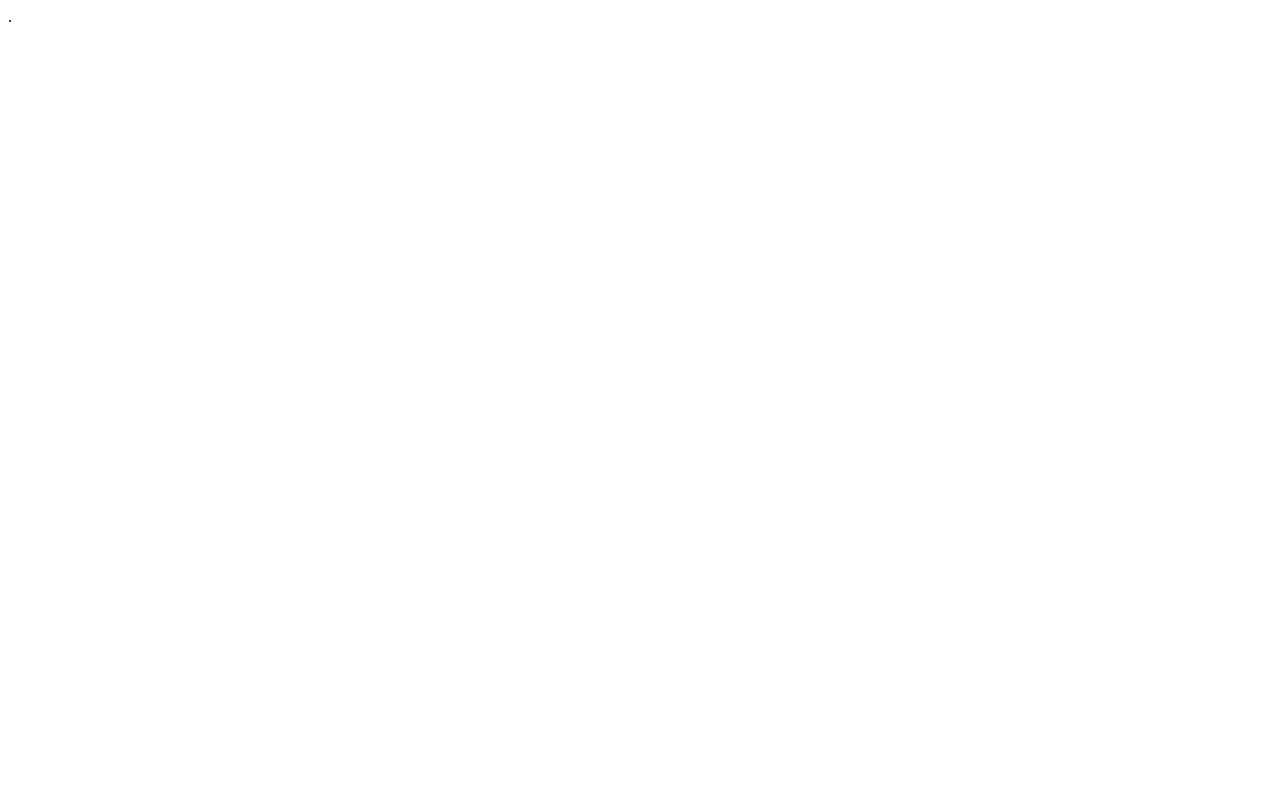
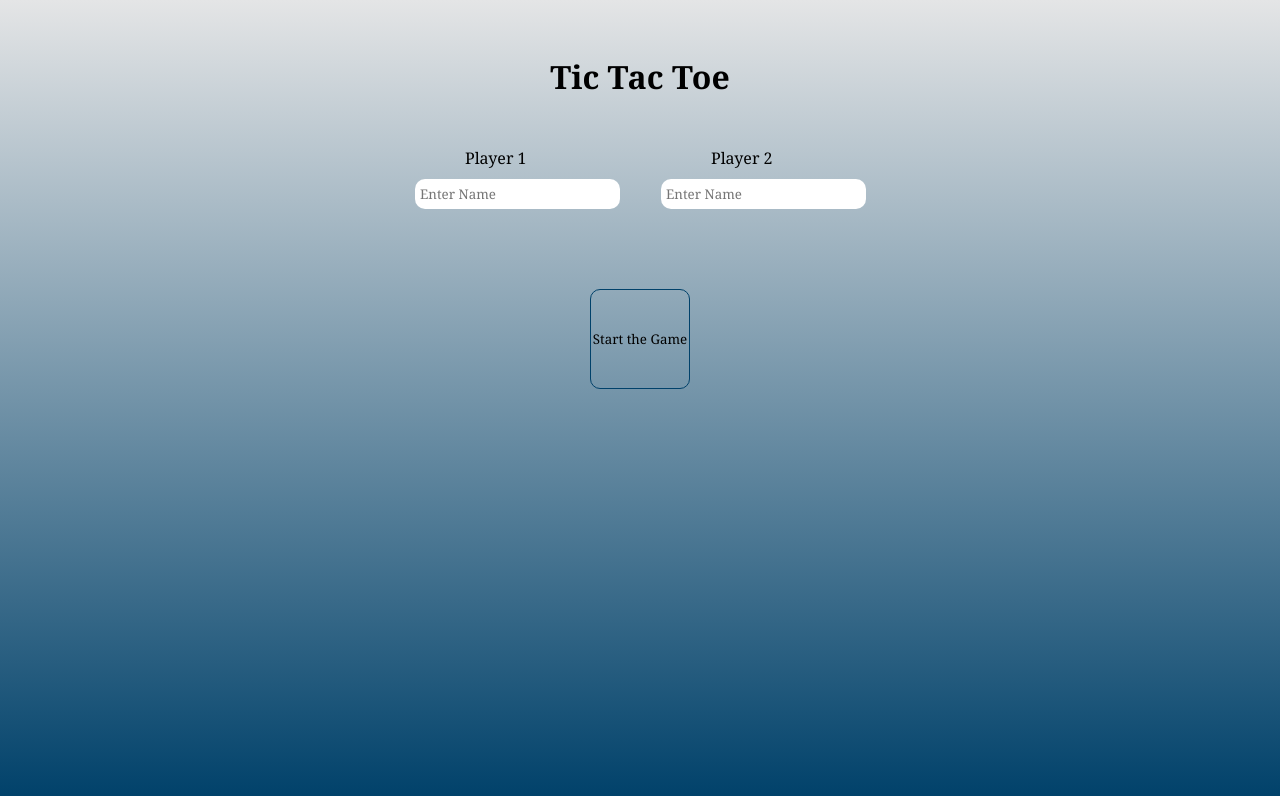
Before and after one commit to Umang1420/Main-Tasks-Saas-innova, a plain HTML site: page Tic Tac Toe/index.html in a window 1280 px wide. Drawn offline with Linux system fonts and the light colour scheme.

Commit message:
Tic Tac Toe

```diff
--- a/Tic Tac Toe/index.html
+++ b/Tic Tac Toe/index.html
@@ -4,8 +4,33 @@
     <meta charset="UTF-8">
     <meta name="viewport" content="width=device-width, initial-scale=1.0">
     <title>Tic Tac Toe</title>
+    <link rel="stylesheet" href="style.css">
 </head>
 <body>
-    .
+    <div class="container">
+        <div class="content">
+            <div class="game-box">
+                <h1>Tic Tac Toe</h1>
+                <div class="input-box">
+                    <div class="player1">
+                        <label>Player 1</label><br>
+                        <input type="text" id="player1" placeholder="Enter Name">
+                    </div>
+                    <div class="player2">
+                        <label>Player 2</label><br>
+                        <input type="text" id="player2" placeholder="Enter Name">
+                    </div>
+                </div>
+                <div class="game">
+                    <div id="btns" class="btns">
+                       <button id="start">Start the Game</button>
+                    </div>
+
+                </div>
+            </div>
+        </div>
+    </div>
 </body>
+<script src="script.js" defer></script>
+<script src="https://kit.fontawesome.com/60b76f61c8.js" crossorigin="anonymous"></script>
 </html>
--- a/Tic Tac Toe/script.js
+++ b/Tic Tac Toe/script.js
@@ -0,0 +1,55 @@
+let start = document.getElementById("start");
+let player1 = document.getElementById("player1");
+let player2 = document.getElementById("player2");
+let winPatterns = [
+    [0, 1, 2],
+    [0, 3, 6],
+    [0, 4, 8],
+    [1, 4, 7],
+    [2, 5, 8],
+    [2, 4, 6],
+    [3, 4, 5],
+    [6, 7, 8]
+];
+
+start.addEventListener("click",function(){
+    document.getElementById("btns").innerHTML = `
+                                                <button class="box"></button>
+                                                <button class="box"></button>
+                                                <button class="box"></button>
+                                                <button class="box"></button>
+                                                <button class="box"></button>
+                                                <button class="box"></button>
+                                                <button class="box"></button>
+                                                <button class="box"></button>
+                                                <button class="box"></button>`;
+
+            let boxes = document.querySelectorAll(".box");
+            let turnO = false;
+            boxes.forEach((box) => {
+                box.addEventListener('click', function () {
+                    if (turnO) {
+                        box.innerHTML = `<i class="fa-solid fa-o fa-xl"></i>`;
+                        box.style.color = 'white';
+                        turnO = false;
+                        box.disabled = true;
+
+                    } else {
+                        box.innerHTML = '<i class="fa-solid fa-x fa-xl"></i>';
+                        box.style.color = 'white';
+                        turnO = true;
+                        box.disabled = true;
+
+                    }
+                });
+            });
+})
+
+
+
+
+
+
+function checkWinner(){
+
+}
--- a/Tic Tac Toe/style.css
+++ b/Tic Tac Toe/style.css
@@ -0,0 +1,80 @@
+*{
+    margin: 0;
+    padding: 0;
+    font-family: Georgia, 'Times New Roman', Times, serif;
+}
+.container{
+    width: 100%;
+    max-width: 100%;
+    margin: 0;
+}
+
+.content{
+    width: 100%;
+    max-width: 100%;
+    height: 100vh;
+    background: linear-gradient(to top,#00416a,#e4e5e6);
+    display: flex;
+    justify-content: center;
+    align-items: center;
+}
+
+.game-box{
+    width: 100%;
+    max-width: 700px;
+    height: 700px;
+    display: flex;
+    flex-direction: column;
+    align-items: center;
+}
+
+label{
+    margin-left:50px;
+}
+h1{
+    text-align: center;
+    padding: 5px;
+    width: 100%;
+}
+
+.input-box{
+    width: 100%;
+    max-width: 450px;
+    height: 150px;
+    display: flex;
+    justify-content: space-between;
+    align-items: center;
+}
+
+input{
+    width: 100%;
+    max-width: 200px;
+    height: 30px;
+    padding-left: 5px;
+    border: none;
+    border-radius: 10px;
+    margin-top: 10px;
+}
+
+.btns{
+    display: flex;
+    flex-wrap: wrap;
+    justify-content: center;
+    align-items: center;
+    height: fit-content;
+}
+
+.game{
+    width: 100%;
+    max-width: 400px;
+    margin-top: 20px;
+}
+
+button{
+    height: 100px;
+    width: 100px;
+    background-color: transparent;
+    border: 1px solid #00416a;
+    border-radius: 10px;
+    margin: 16.3px;
+}
```
